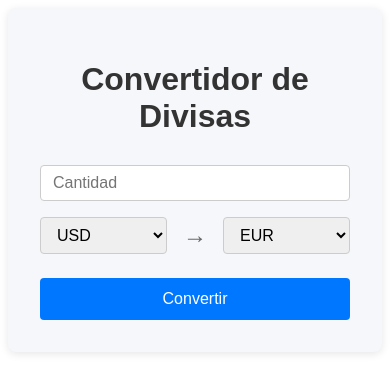
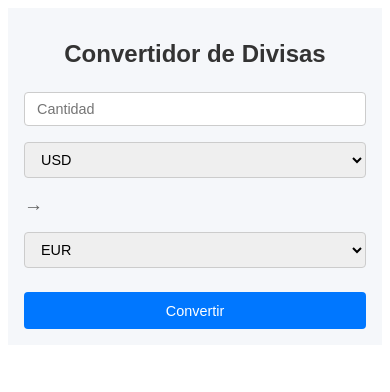
Before and after one commit to cobomaster/Convertidor-De-Divisas, a React (Vite) app: page / in a window 390 px wide. Shown: the top 392 px of the page. Built offline with nearby package versions, Linux system fonts and the light colour scheme.

Commit message:
Feat: Preparar para producción

```diff
--- a/src/App.css
+++ b/src/App.css
@@ -78,3 +78,67 @@ button:hover {
   font-style: italic;
   color: #555;
 }
+
+/* Media Queries */
+
+/* Tablets (600px - 899px) */
+@media (max-width: 899px) and (min-width: 600px) {
+  .app-container {
+    max-width: 90%;
+    padding: 1.5rem;
+  }
+
+  h1 {
+    font-size: 1.8rem;
+  }
+
+  input[type="number"], select {
+    font-size: 0.95rem;
+  }
+
+  button {
+    font-size: 0.95rem;
+    padding: 0.7rem;
+  }
+
+  .select-row {
+    gap: 0.75rem;
+  }
+}
+
+/* Smartphones (menos de 600px) */
+@media (max-width: 599px) {
+  .app-container {
+    max-width: 100%;
+    padding: 1rem;
+    border-radius: 0;
+    box-shadow: none;
+  }
+
+  h1 {
+    font-size: 1.5rem;
+  }
+
+  input[type="number"], select {
+    font-size: 0.9rem;
+  }
+
+  button {
+    font-size: 0.9rem;
+    padding: 0.65rem;
+  }
+
+  .select-row {
+    flex-direction: column;
+    align-items: stretch;
+    gap: 0.5rem;
+  }
+
+  .select-row select {
+    width: 100%;
+  }
+
+  .arrow {
+    font-size: 1.2rem;
+  }
+}
```
